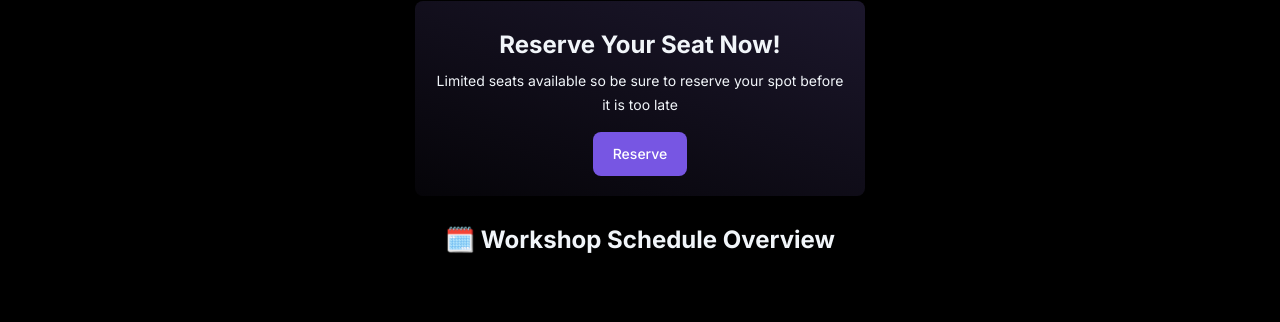
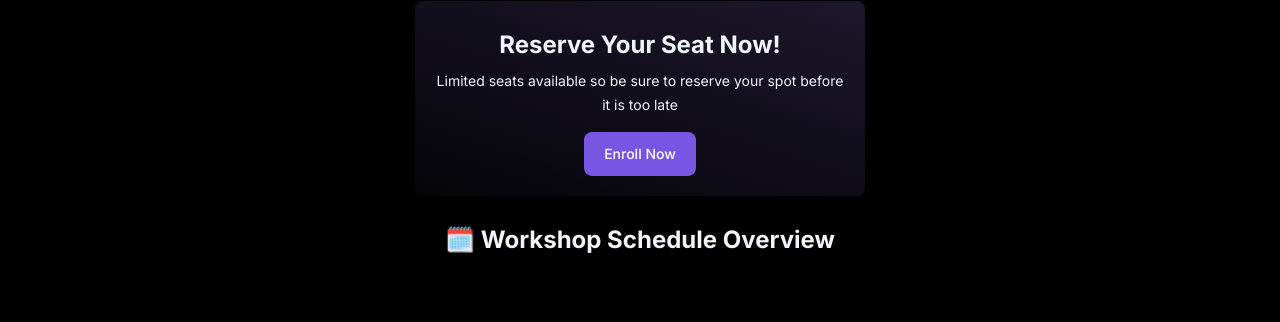
Before and after one commit to Break-Into-Data/break-into-data-website, a Jekyll site: the page built from _pages/workshops.md, in a window 1280 px wide and 900 px high, scrolled down 2692 px. Shown: the part 115-437 px from the top of the window. Built offline with Jekyll 4.4.1, drawn with Linux system fonts in a browser that asks for light colours.

Commit message:
button text change

```diff
--- a/_pages/workshops.md
+++ b/_pages/workshops.md
@@ -116,7 +116,7 @@ Don't do it alone - be part of a small cohort of other participants buillding re
 <div class="discord-widget container">
     <h1>Reserve Your Seat Now!</h1>
     <p class="subtitle">Limited seats available so be sure to reserve your spot before it is too late</p>
-    <a href="https://buy.stripe.com/14k8xQ2UV9Rnepq7ss" class="button primary-button">Reserve</a>
+    <a href="https://buy.stripe.com/14k8xQ2UV9Rnepq7ss" class="button primary-button">Enroll Now</a>
 </div>
 
 
```
